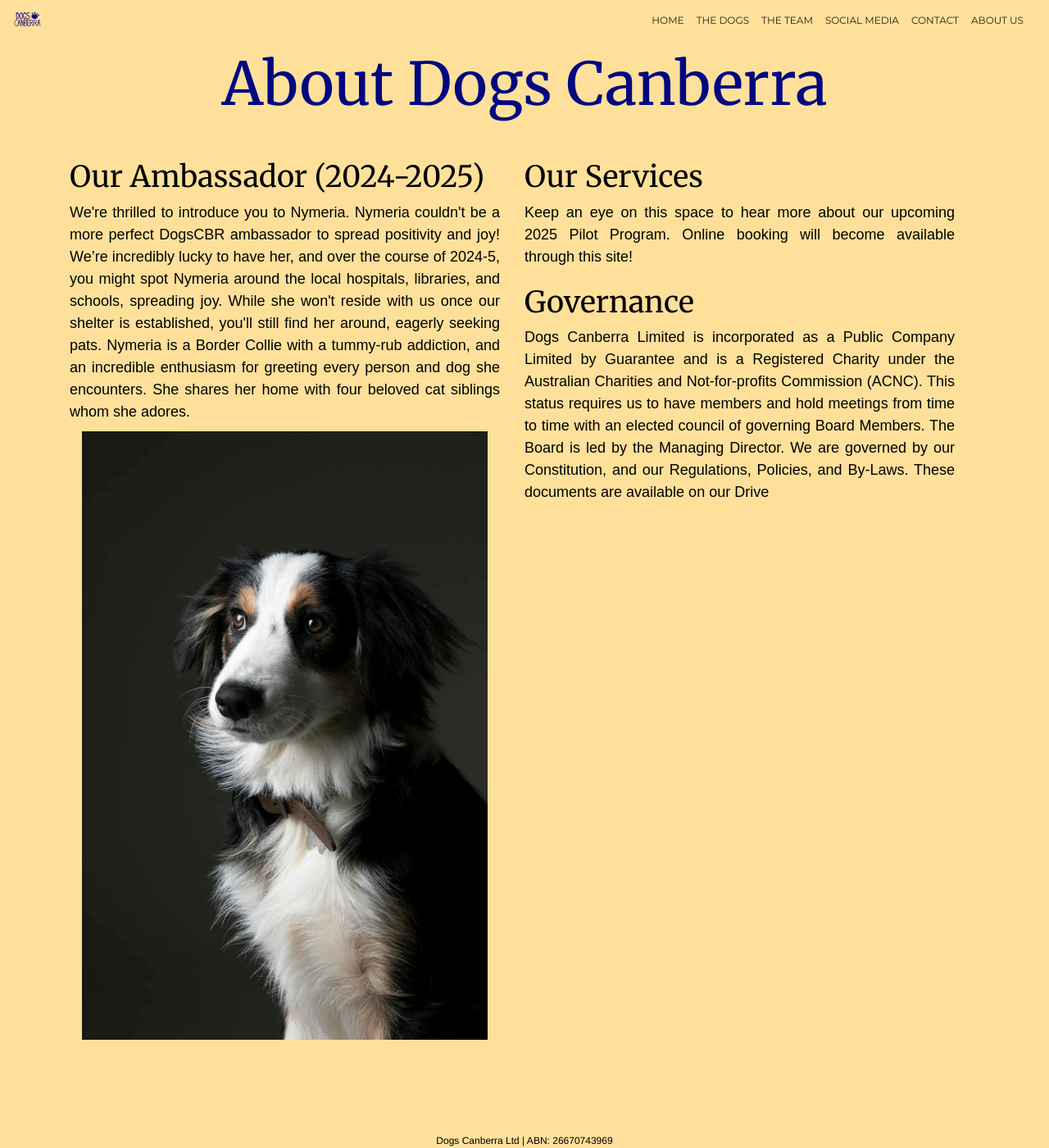
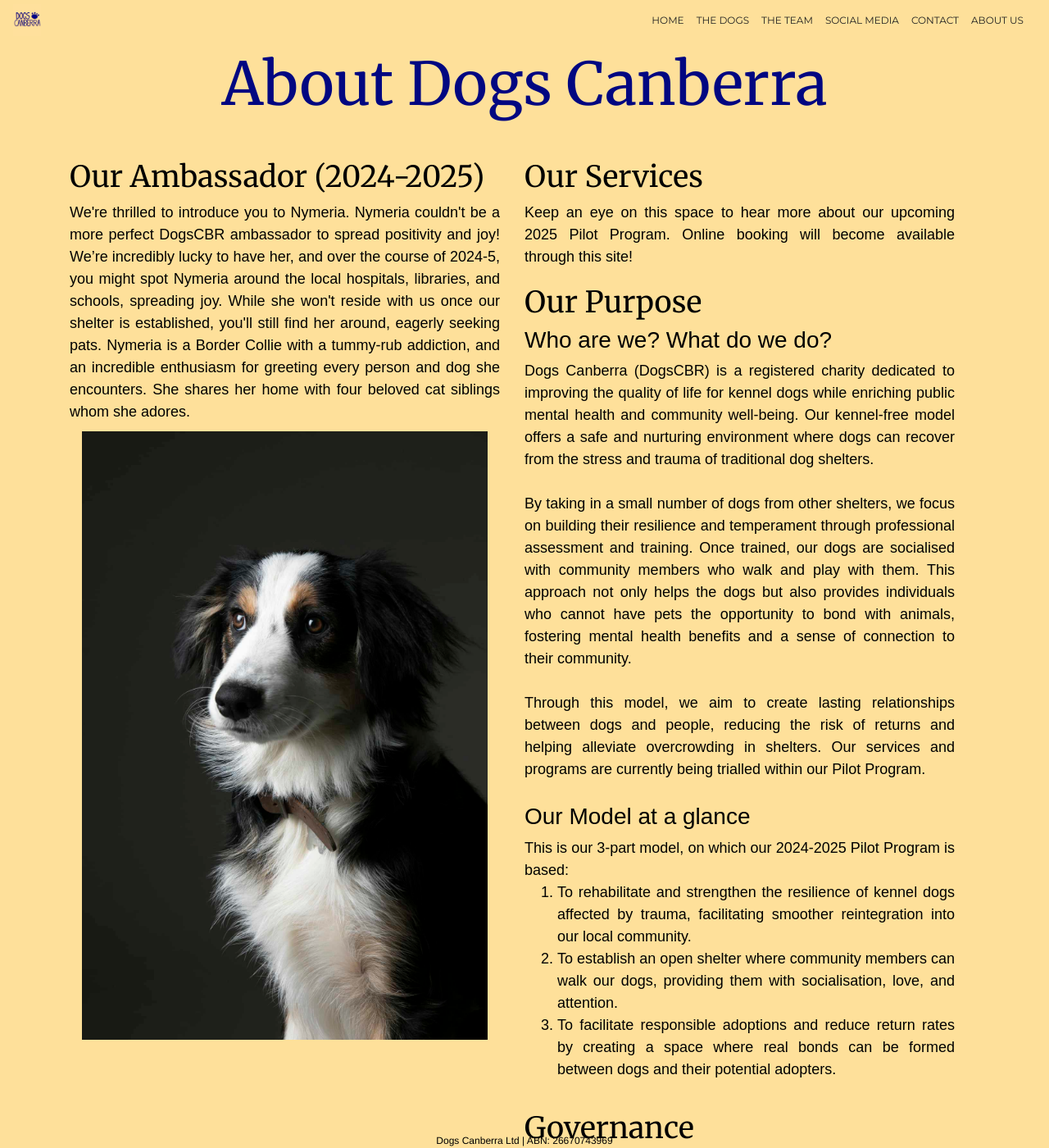
Before and after one commit to dogscanberra/website-gitpages, a Jekyll site: the page built from about.html, in a window 1280 px wide and 1400 px high. Shown: the whole window at 82% size. Built offline with Jekyll 4.4.1, drawn with Linux system fonts in a browser that asks for light colours; nearby versions of some CDN libraries; some web fonts are replaced.

Commit message:
Feat: Purpose

```diff
--- a/src/about/about.html
+++ b/src/about/about.html
@@ -10,6 +10,9 @@
                 {% include_relative src/about/services.html %}
             </div>
             <div class="row w-100 mb20">
+                {% include_relative src/about/purpose.html %}
+            </div>
+            <div class="row w-100 mb20">
                 {% include_relative src/about/governance.html %}
             </div>
         </div>
--- /dev/null
+++ b/src/about/purpose.html
@@ -0,0 +1,17 @@
+<h2 class="page-subtitle text-center">Our Purpose</h2>
+<div class="text-justify">
+<h3>Who are we? What do we do?</h3>
+Dogs Canberra (DogsCBR) is a registered charity dedicated to improving the quality of life for kennel dogs while enriching public mental health and community well-being. Our kennel-free model offers a safe and nurturing environment where dogs can recover from the stress and trauma of traditional dog shelters.
+<br><br>
+By taking in a small number of dogs from other shelters, we focus on building their resilience and temperament through professional assessment and training. Once trained, our dogs are socialised with community members who walk and play with them. This approach not only helps the dogs but also provides individuals who cannot have pets the opportunity to bond with animals, fostering mental health benefits and a sense of connection to their community.
+<br><br>
+Through this model, we aim to create lasting relationships between dogs and people, reducing the risk of returns and helping alleviate overcrowding in shelters. Our services and programs are currently being trialled within our Pilot Program.
+<br><br>
+<h3>Our Model at a glance</h3>
+This is our 3-part model, on which our 2024-2025 Pilot Program is based:
+<ol>
+    <li>To rehabilitate and strengthen the resilience of kennel dogs affected by trauma, facilitating smoother reintegration into our local community.</li>
+    <li>To establish an open shelter where community members can walk our dogs, providing them with socialisation, love, and attention.</li>
+    <li>To facilitate responsible adoptions and reduce return rates by creating a space where real bonds can be formed between dogs and their potential adopters.</li>
+</ol>
+</div>
```
